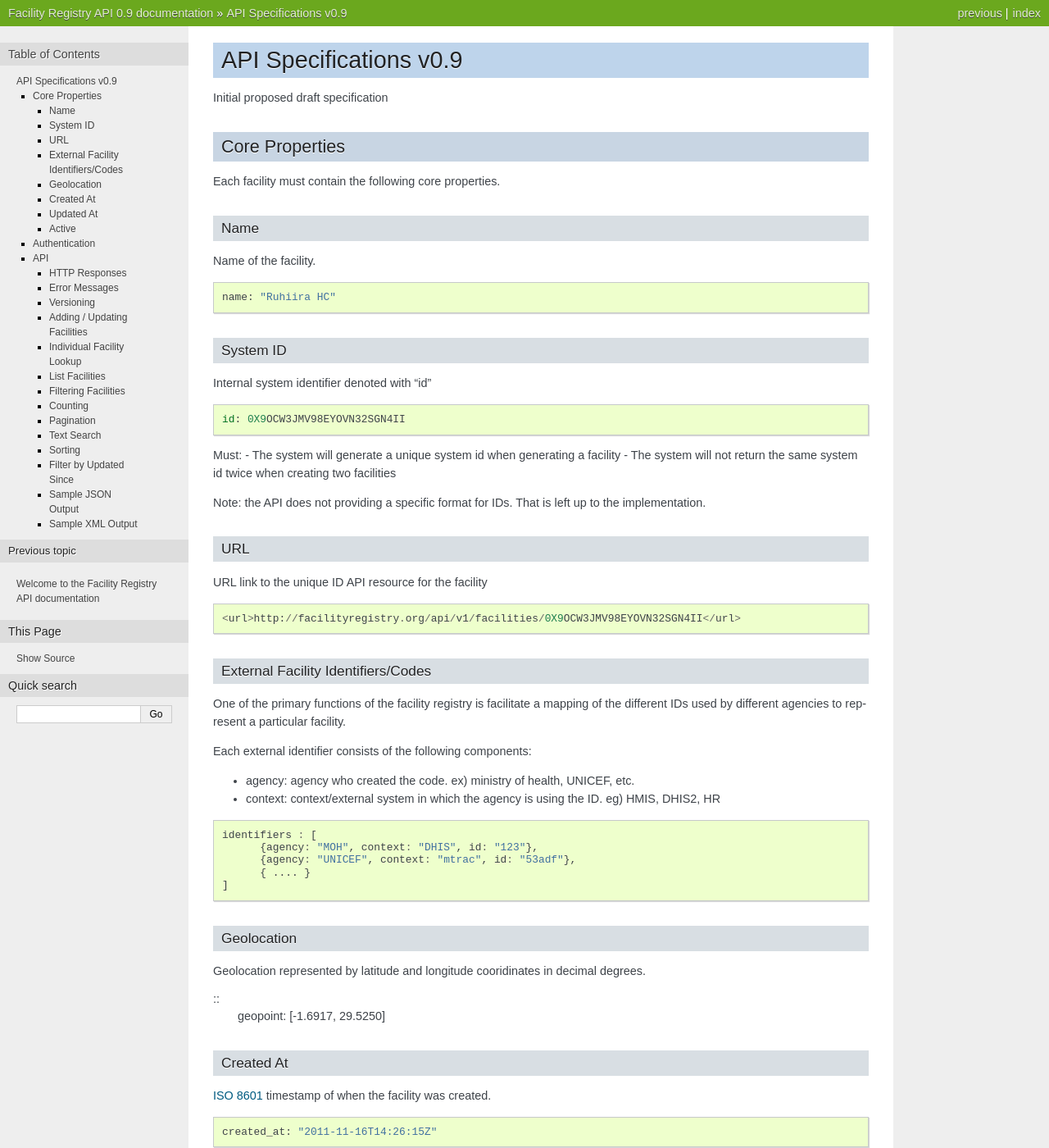
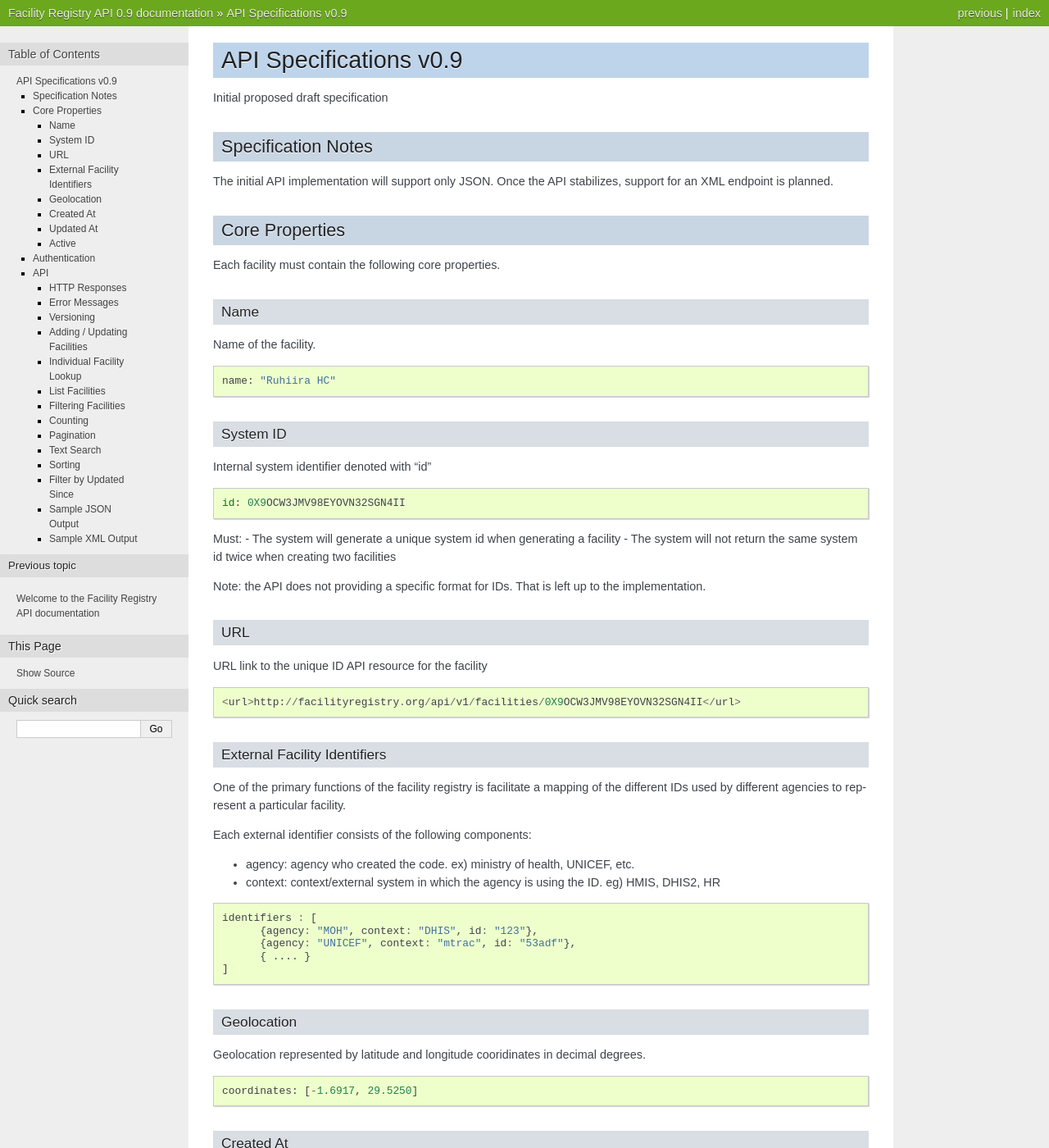
Before and after one commit to facilityregistry/fred-api, a Sphinx documentation site: the page built from docs/api_specifications.rst, in a window 1280 px wide and 1400 px high. Shown: the whole window at 82% size. Built offline with Sphinx 7.4.7, drawn with Linux system fonts in a browser that asks for light colours.

```diff
--- a/docs/api_specifications.rst
+++ b/docs/api_specifications.rst
@@ -2,6 +2,11 @@ API Specifications v0.9
 =======================
 
 Initial proposed draft specification
+
+Specification Notes
+-------------------
+
+The initial API implementation will support only JSON.  Once the API stabilizes, support for an XML endpoint is planned.
 
 Core Properties
 ---------------
@@ -41,7 +46,7 @@ URL link to the unique ID API resource for the facility
 
   <url>http://facilityregistry.org/api/v1/facilities/0X9OCW3JMV98EYOVN32SGN4II</url>
 
-External Facility Identifiers/Codes
+External Facility Identifiers
 ~~~~~~~~~~~~~~~~~~~~~~~~~~~~~~~~~~~
 
 One of the primary functions of the facility registry is facilitate a mapping of the different IDs
@@ -67,7 +72,9 @@ Geolocation
 Geolocation represented by latitude and longitude cooridinates in decimal degrees.
 
 ::
-  geopoint: [-1.6917, 29.5250]
+
+  coordinates: [-1.6917, 29.5250]
+
 
 Created At
 ~~~~~~~~~~
```
Also changed, not shown: docs/future_features.rst (added, +32 -0 lines).
